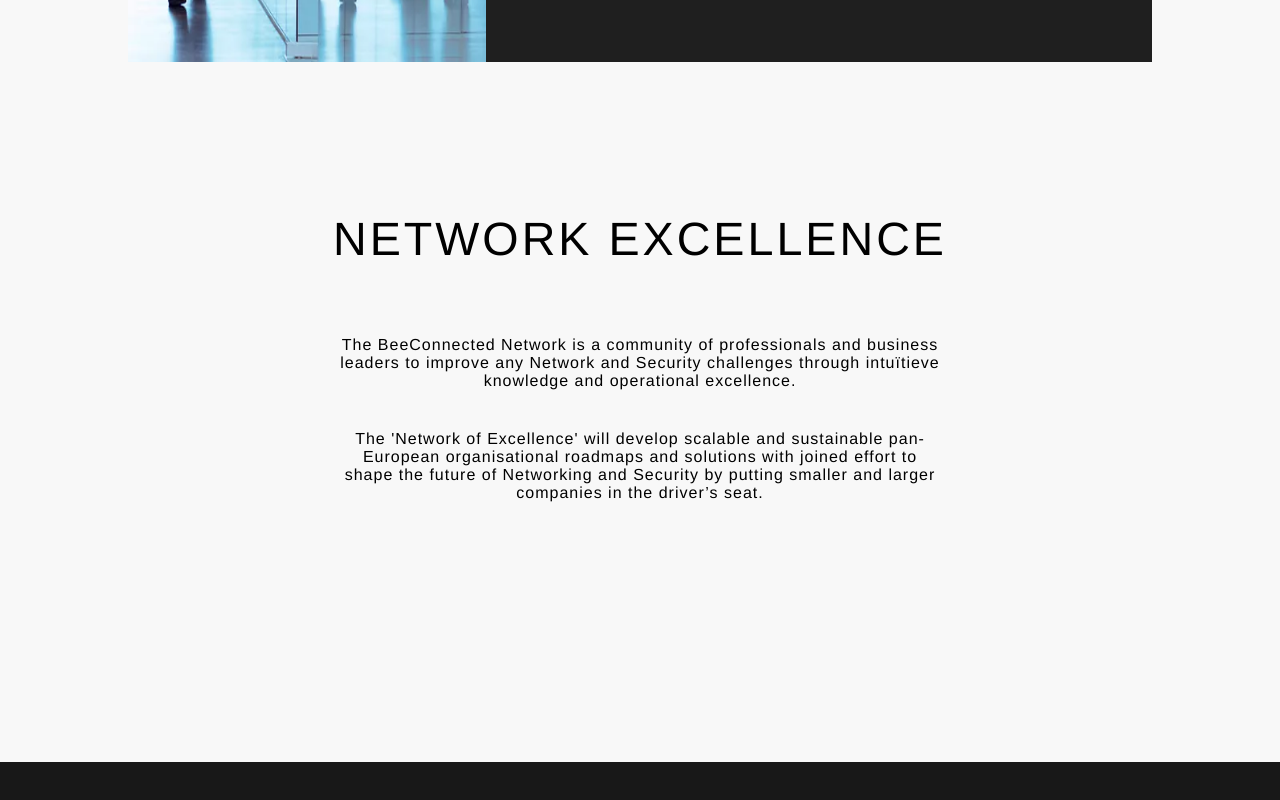
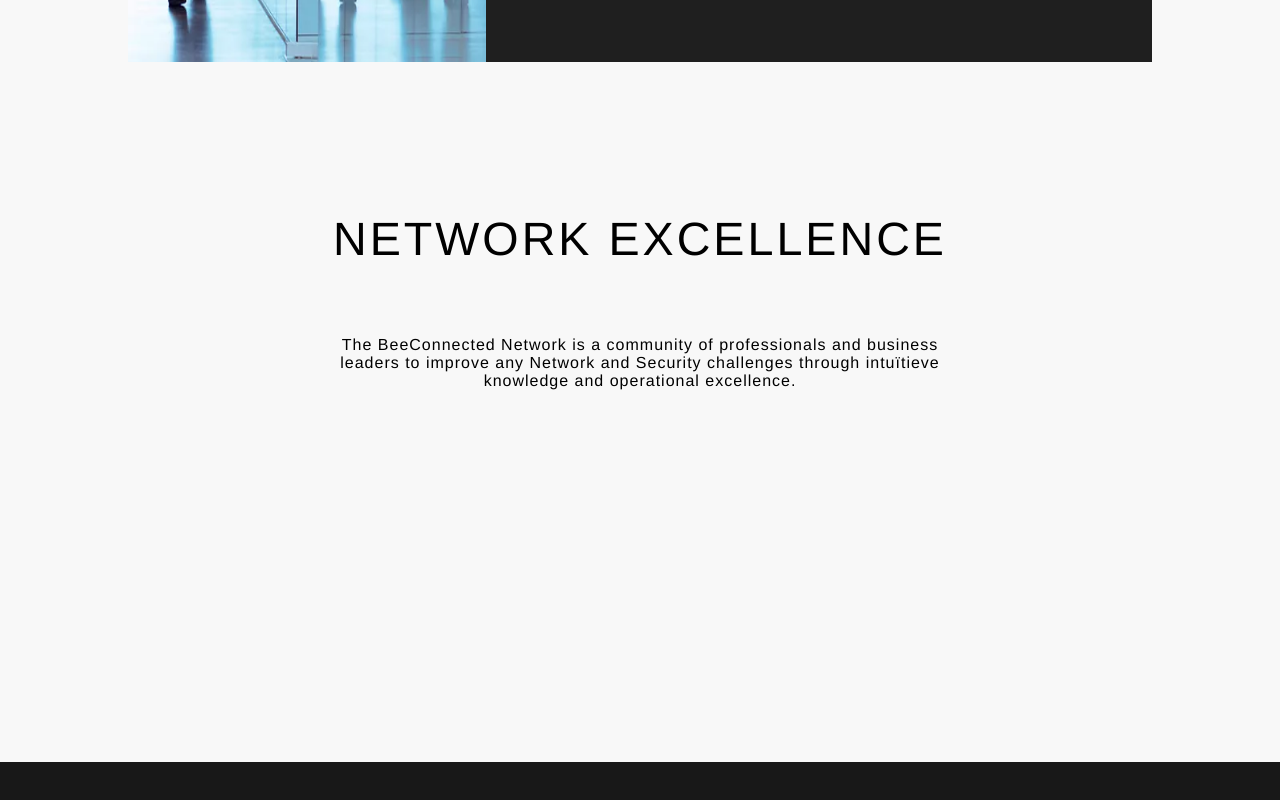
Before and after one commit to Ishara-MacDonald/BeeConnectedAppPoc, a Vue app: page /#/ in a window 1280 px wide. Shown: the part 1358-2158 px from the top of the page. Built offline with nearby package versions, Linux system fonts and the light colour scheme.

Commit message:
Removed Unnecessary Paragraph

```diff
--- a/src/components/NetworkExcellence.vue
+++ b/src/components/NetworkExcellence.vue
@@ -7,10 +7,6 @@
       knowledge and operational excellence.
     </p>
     <p>
-      The 'Network of Excellence' will develop scalable and sustainable
-      pan-European organisational roadmaps and solutions with joined effort to
-      shape the future of Networking and Security by putting smaller and larger
-      companies in the driver’s seat.
     </p>
   </div>
 </template>
```
